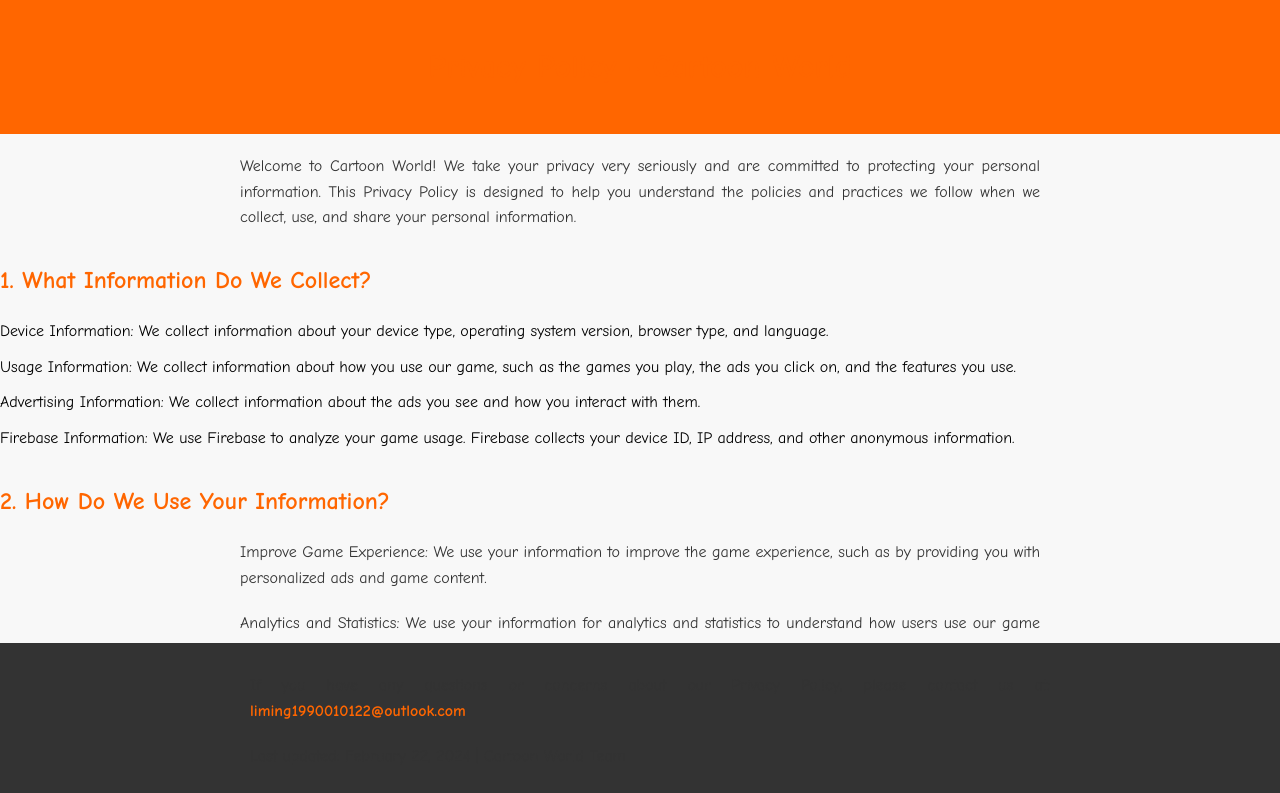
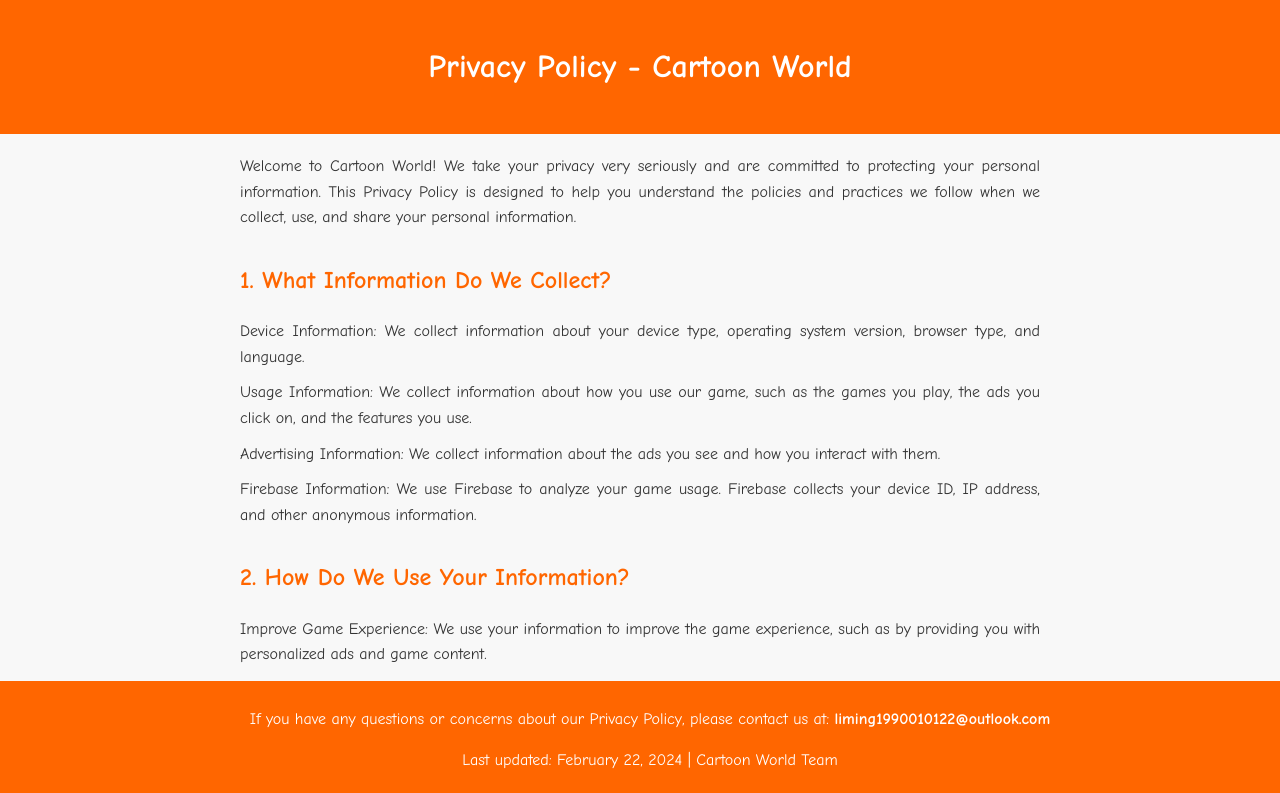
Before and after one commit to casualpuzzle/casualpuzzle.github.io, a plain HTML site: page privacy.html in a window 1280 px wide. Shown: the top 793 px of the page. Drawn offline with Linux system fonts and the light colour scheme.

Commit message:
Update privacy.html

```diff
--- a/privacy.html
+++ b/privacy.html
@@ -11,6 +11,7 @@
             margin: 0;
             padding: 0;
             line-height: 1.6;
+            color: #333;
         }
 
         header {
@@ -18,16 +19,16 @@
             color: #fff;
             text-align: center;
             padding: 20px;
+            margin-bottom: 20px;
         }
 
         h1 {
-            color: #ff6600;
+            color: #fff;
         }
 
-        p {
-            color: #333;
+        section {
             max-width: 800px;
-            margin: 20px auto;
+            margin: 0 auto;
             padding: 0 20px;
             text-align: justify;
         }
@@ -48,7 +49,7 @@
         }
 
         footer {
-            background-color: #333;
+            background-color: #ff6600;
             color: #fff;
             text-align: center;
             padding: 10px;
@@ -58,7 +59,7 @@
         }
 
         .contact-link {
-            color: #ff6600;
+            color: #fff;
             text-decoration: none;
             font-weight: bold;
         }
@@ -80,14 +81,10 @@
             <li>Firebase Information: We use Firebase to analyze your game usage. Firebase collects your device ID, IP address, and other anonymous information.</li>
         </ul>
 
-        <!-- Other content omitted -->
-
         <h2>2. How Do We Use Your Information?</h2>
         <p>Improve Game Experience: We use your information to improve the game experience, such as by providing you with personalized ads and game content.</p>
         <p>Analytics and Statistics: We use your information for analytics and statistics to understand how users use our game and improve our services.</p>
         <p>Ad Serving: We use your information to show you relevant ads.</p>
-
-        <!-- Other content omitted -->
 
         <h2>3. Your Choices</h2>
         <p>You can choose not to share your information with us. You can achieve this by:</p>
```
